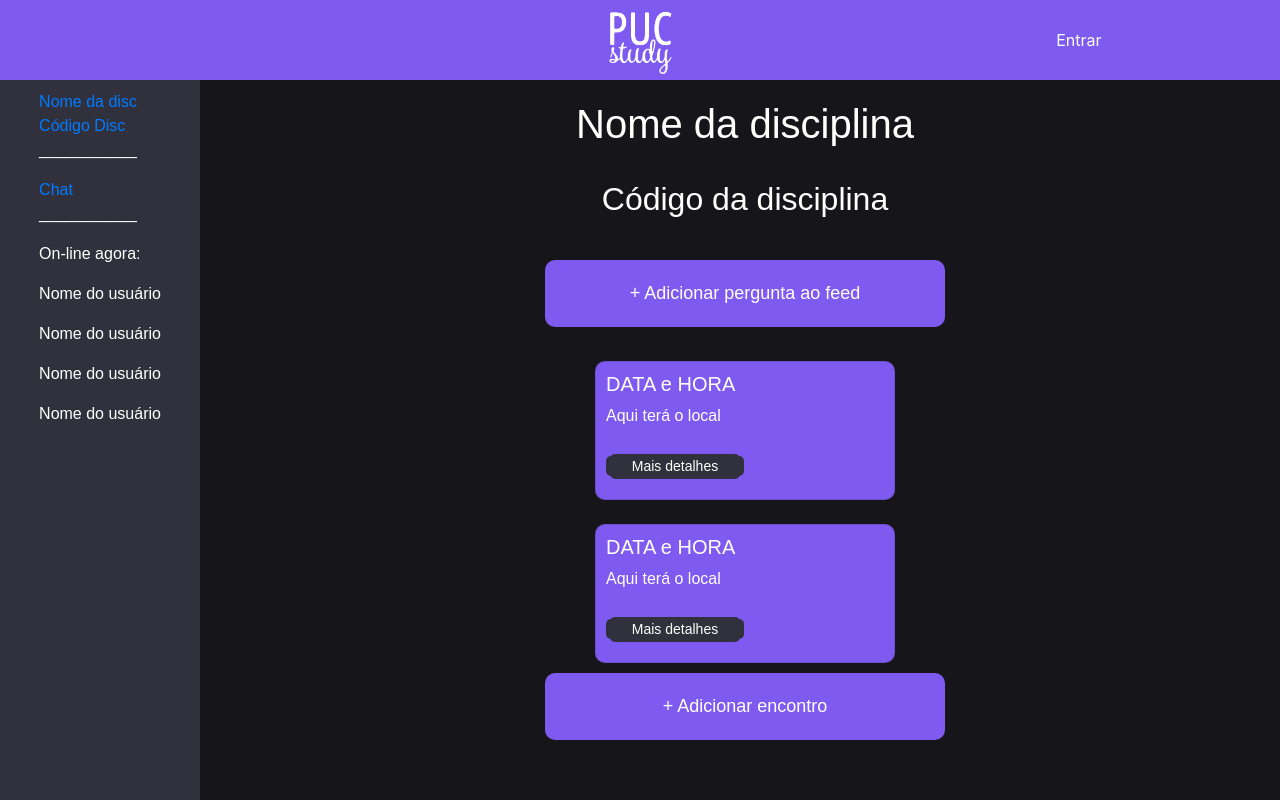
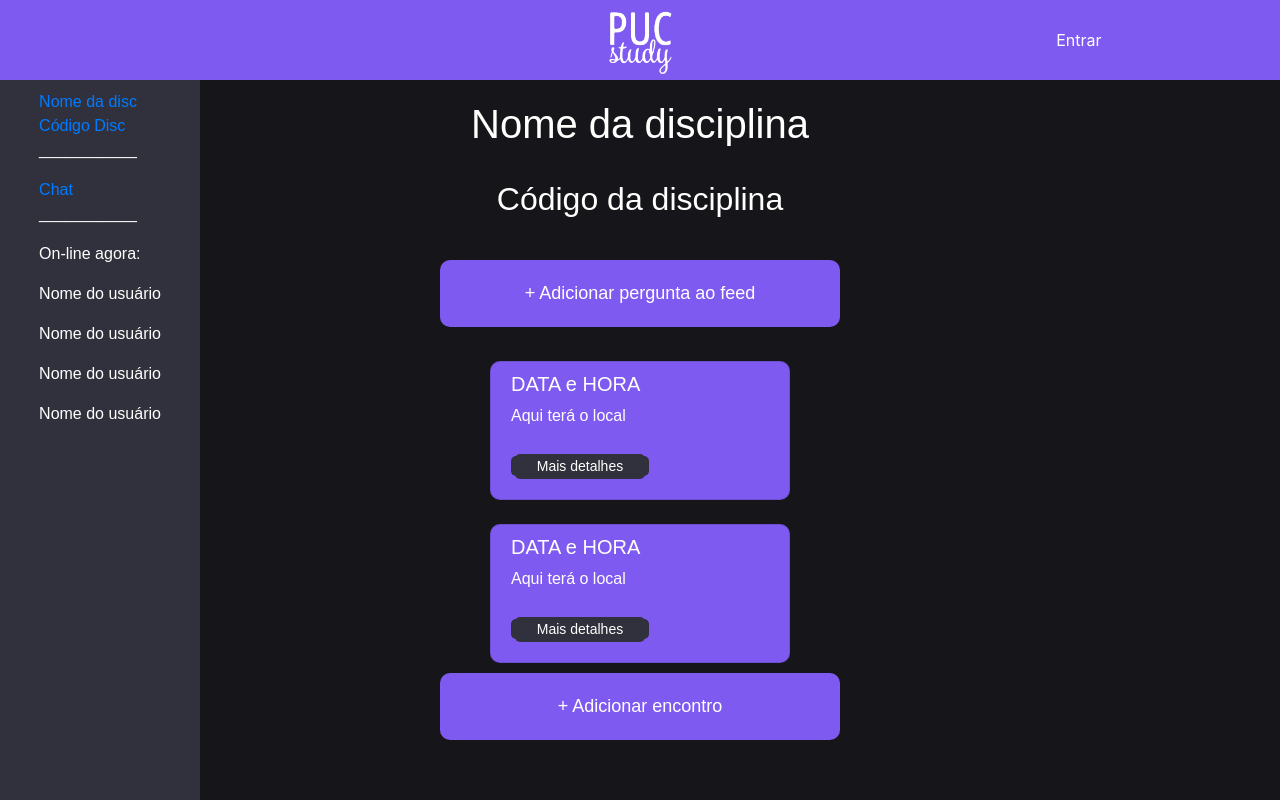
Before and after one commit to EricaRegnier/PUC-Study-projetos, a Django app: template PrimProjeto/first/templates/infosdogrupo.html in a window 1280 px wide. Run offline with Django 4.2, Linux system fonts and the light colour scheme; the template is opened without the code that fills it, so the values that code supplies are empty; some libraries are stand-ins or nearby versions.

Commit message:
Ajeitando as informações do grupo

```diff
--- a/PrimProjeto/first/templates/infosdogrupo.html
+++ b/PrimProjeto/first/templates/infosdogrupo.html
@@ -5,7 +5,7 @@
     <meta charset="UTF-8">
     <meta http-equiv="X-UA-Compatible" content="IE=edge">
     <meta name="viewport" content="width=device-width, initial-scale=1.0">
-    <title>PUC Study Chat</title>
+    <title>PUC Study Info DISC</title>
     <link rel="stylesheet" href="https://stackpath.bootstrapcdn.com/bootstrap/4.1.3/css/bootstrap.min.css" integrity="sha384-MCw98/SFnGE8fJT3GXwEOngsV7Zt27NXFoaoApmYm81iuXoPkFOJwJ8ERdknLPMO" crossorigin="anonymous">
     <style>
         body {
@@ -14,6 +14,7 @@
         .corpo{
             padding-top: clamp(50px,14vh,100px);
             margin-left: clamp(120px,30vw, 210px);
+            margin-right: clamp(120px,30vw, 210px);
         }
 
         .texto{
@@ -140,15 +141,15 @@
         <a class="bt-chat" href="menu.html"><button class="bt-chat">+ Adicionar pergunta ao feed</button></a>
         <br>
         <div class="card" style = "max-width: 300px; background-color: #7f5af0; color: #fffffe; padding: 10px; border-radius: 10px; display: block; margin-left: auto; margin-right: auto;">
-            <div>
+            <div class="texto" style="align-self: center;" >
             <h5 >DATA e HORA</h5>
                 <p>Aqui terá o local</p>
                 <a class="bt-encontro" href="encontros.html"><button class="bt-encontro">Mais detalhes</button></a>
             </div>
         </div><br>
         <div class="card" style = "max-width: 300px; background-color: #7f5af0; color: #fffffe; padding: 10px; border-radius: 10px; display: block; margin-left: auto; margin-right: auto;">
-            <div >
-            <h5 >DATA e HORA</h5>
+            <div class="texto" >
+                <h5 >DATA e HORA</h5>
                 <p>Aqui terá o local</p>
                 <a class="bt-encontro" href="encontros.html"><button class="bt-encontro">Mais detalhes</button></a>
             </div>
```
